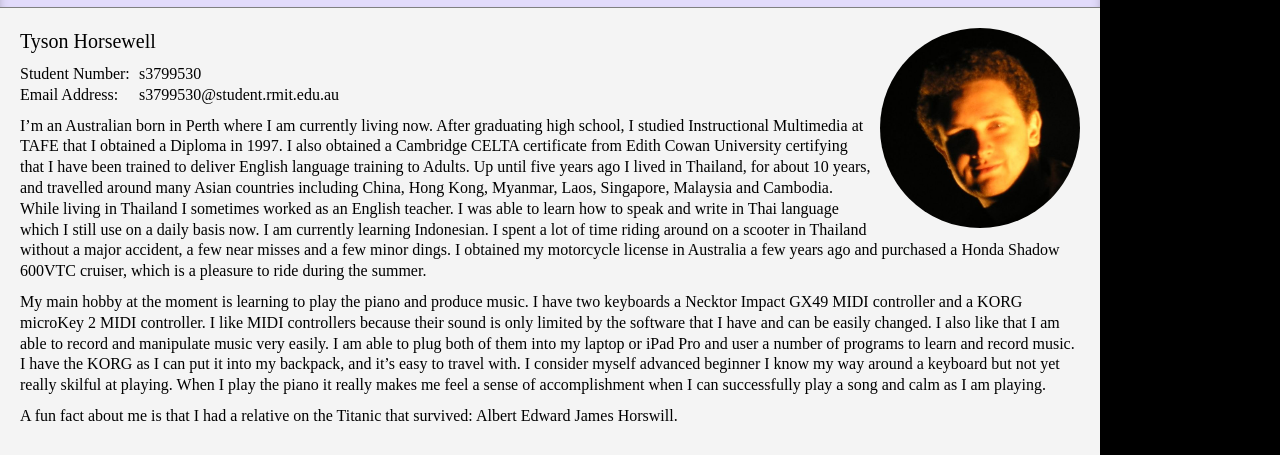
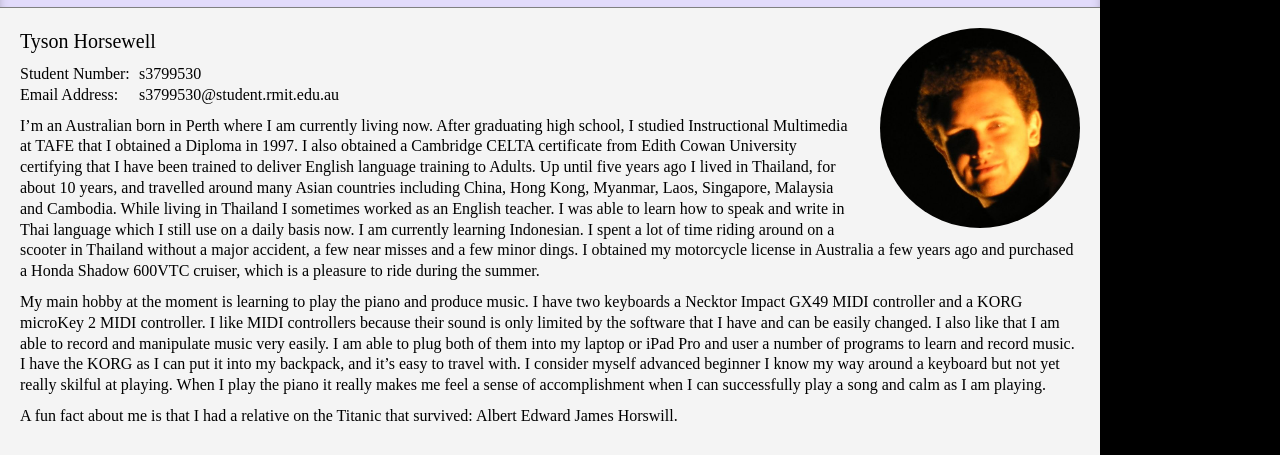
Before and after one commit to horsewell-rmit/horsewell-rmit.github.io, a plain HTML site: page index.html in a window 1280 px wide. Shown: the part 62-517 px from the top of the page. Drawn offline with Linux system fonts and the light colour scheme.

Commit message:
update CSS

```diff
--- a/style.css
+++ b/style.css
@@ -127,13 +127,13 @@ article {
 
 .picture-me {
   float: right;
-  padding-left: 5px;
+  padding-left: 20px;
 }
 
 .picture-me img {
   max-width: 200px;
   -webkit-clip-path: circle(50% at 50% 50%);
-clip-path: circle(50% at 50% 50%);
+  clip-path: circle(50% at 50% 50%);
 }
 
 @media only screen and (max-width: 470px) {
```
